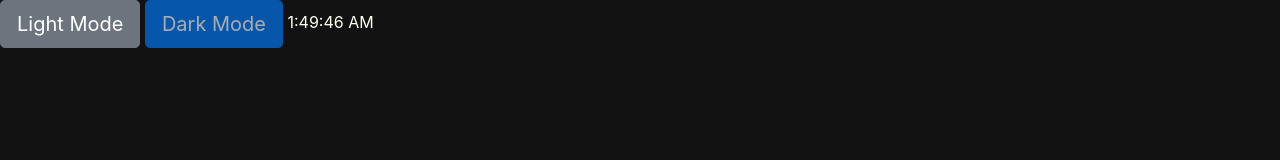
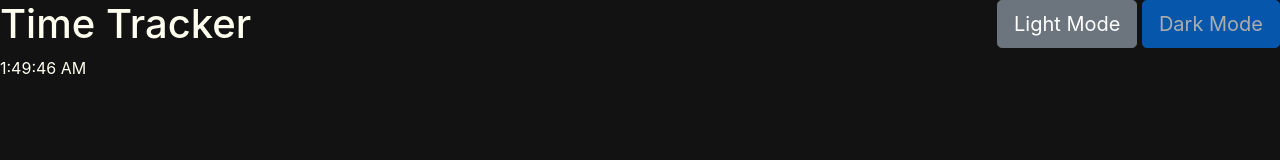
Before and after one commit to jgoto/time-tracker, a plain HTML site: page index.html in a window 1280 px wide. Drawn offline with nearby package versions, Linux system fonts and the light colour scheme.

Commit message:
Creating a header bar and placed the buttons to the top right corner

```diff
--- a/index.html
+++ b/index.html
@@ -8,9 +8,14 @@
     <title>Time Tracker</title>
 </head>
 <body class="dark-mode">
-    <button id="light-mode-btn" type="button" class="btn btn-secondary btn-lg" >Light Mode</button>
-    <button id="dark-mode-btn" type="button" class="btn btn-lg btn-primary" disabled>Dark Mode</button>
-    <span id="time-span"></span>
+    <div id="heading">
+        <h1 id="tracker-heading">Time Tracker</h1>
+        <div id="mode-btns" class="text-right">
+            <button id="light-mode-btn" type="button" class="btn btn-secondary btn-lg" >Light Mode</button>
+            <button id="dark-mode-btn" type="button" class="btn btn-lg btn-primary" disabled>Dark Mode</button>
+        </div>
+    </div>
+    <p><span id="time-span"></span></p>
     <script src="https://code.jquery.com/jquery-3.4.1.slim.min.js" integrity="sha384-J6qa4849blE2+poT4WnyKhv5vZF5SrPo0iEjwBvKU7imGFAV0wwj1yYfoRSJoZ+n" crossorigin="anonymous"></script>
     <script src="https://cdn.jsdelivr.net/npm/popper.js@1.16.0/dist/umd/popper.min.js" integrity="sha384-Q6E9RHvbIyZFJoft+2mJbHaEWldlvI9IOYy5n3zV9zzTtmI3UksdQRVvoxMfooAo" crossorigin="anonymous"></script>
     <script src="https://cdn.jsdelivr.net/npm/bootstrap@4.4.1/dist/js/bootstrap.min.js" integrity="sha384-wfSDF2E50Y2D1uUdj0O3uMBJnjuUD4Ih7YwaYd1iqfktj0Uod8GCExl3Og8ifwB6" crossorigin="anonymous"></script>
--- a/src/script.js
+++ b/src/script.js
@@ -26,17 +26,12 @@ darkModeBtn.addEventListener("click", ()=>{
     darkModeBtn.disabled=true;
 })
 
-function getTwelveHour(hour){
-    const twentyFourHour = Number.parseInt(hour);
-    if(twentyFourHour>12)
-        return twentyFourHour-12;
-    else
-        return twentyFourHour;
-}
-
 setInterval(()=>{
     const date = new Date();
-    const currentTime=date;
+    const hours = Number.parseInt(date.getHours() % 12 || 12);
+    const minutes = Number.parseInt(date.getMinutes());
+    const seconds = Number.parseInt(date.getSeconds());
+    const ampm = date.getHours()>12?"PM":"AM";
     const timeSpan=document.getElementById("time-span");
-    timeSpan.innerText=`${getTwelveHour(date.getHours())}:${date.getMinutes()}:${date.getSeconds()}${Number.parseInt(date.getHours())<12? " AM":" PM"}`;
+    timeSpan.innerText=`${hours}:${minutes}:${seconds} ${ampm}`;
 }, 1000)
--- a/style.css
+++ b/style.css
@@ -7,3 +7,15 @@ body.light-mode{
     background-color: #fffff0;
     color:#121212;
 }
+
+#heading{
+    display: flex;
+}
+
+#tracker-heading{
+    width: 50%;
+}
+
+#mode-btns{
+    width: 50%;
+}
```
